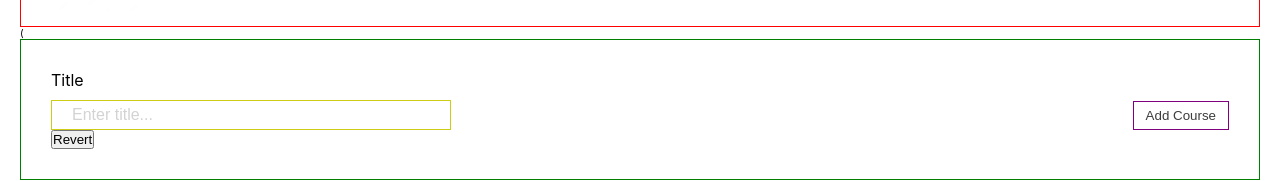
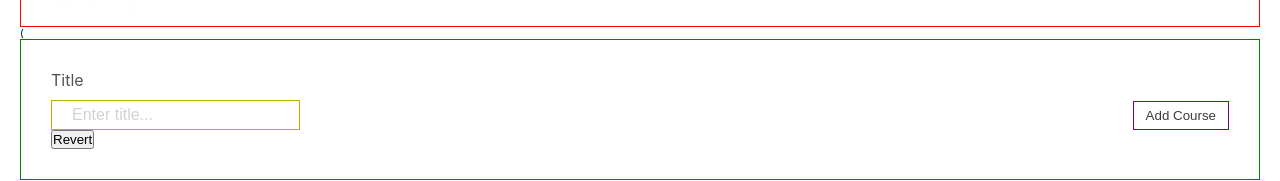
Before and after one commit to avric995/courses-app, a React (Create React App) app: page / in a window 1280 px wide. Both pictures are taken after typing "Sample" into the empty fields and a click on the button "Add new course". Shown: the part 123-304 px from the top of the page. Built offline with nearby package versions, Linux system fonts and the light colour scheme.

Commit message:
modified Input component style

```diff
--- a/src/common/Input/Input.jsx
+++ b/src/common/Input/Input.jsx
@@ -3,8 +3,8 @@ import './input.css';
 
 const Input = ({ placeholderText, onChange, lableText }) => {
 	return (
-		<div className='input'>
-			<label htmlFor='text'></label>
+		<div className='input-div'>
+			<label htmlFor='text'>{lableText}</label>
 			<input
 				type='text'
 				placeholder={placeholderText}
--- a/src/common/Input/input.css
+++ b/src/common/Input/input.css
@@ -1,18 +1,25 @@
-
-
-
+.input-div{
+    display: flex;
+    flex-direction: column;
+    gap: 1rem;
+}
 
 input{
-    border: 1px solid rgb(205, 205, 22);
+    border: 1px solid rgb(179, 179, 0);
     font-size: 1.6rem;
     padding: 0.5rem 2rem;
-    width: 40rem;
     outline: none;
 
 
 }
 
 input::placeholder {
+
     color: lightgray;
     opacity: 1;
 }
+
+label {
+    color: rgb(83, 83, 83);
+    font-size: 1.6rem;
+}
```
